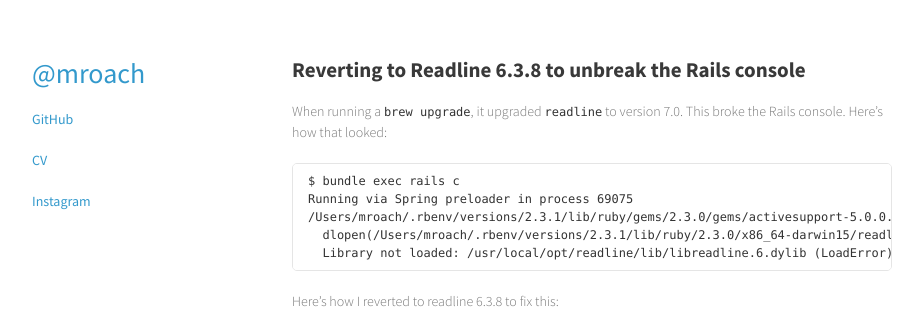
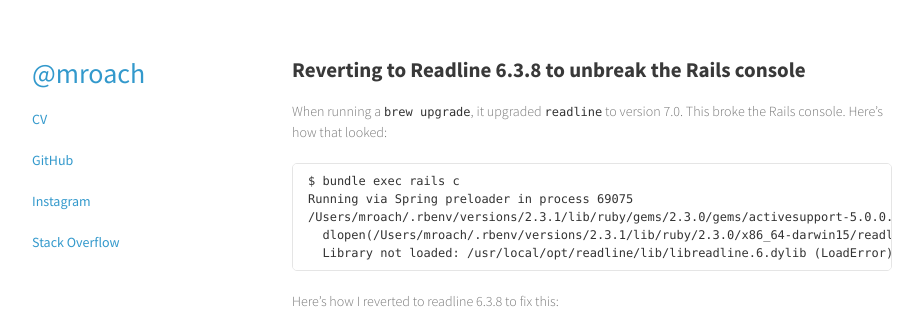
Before and after one commit to mroach/mroach.github.io, a Jekyll site: the page built from index.html, in a window 1280 px wide. Shown: the top 330 px of the page, without its empty margins (178-1101 px from the left). Built offline with Jekyll 4.4.1, drawn with Linux system fonts in a browser that asks for light colours; nearby versions of some CDN libraries.

Commit message:
add stack overflow link

```diff
--- a/_layouts/default.html
+++ b/_layouts/default.html
@@ -18,9 +18,10 @@
       <header>
         <h1><a href="/">@mroach</a></h1>
         <p></p>
+        <p class="view"><a href="cv.html">CV</a>
         <p class="view"><a href="https://github.com/mroach">GitHub</a></p>
-        <p class="view"><a href="cv.html">CV</a>
         <p class="view"><a href="https://instagram.com/mroach_">Instagram</a></p>
+        <p class="view"><a href="http://stackoverflow.com/users/642978/mroach">Stack Overflow</a></p>
       </header>
       <section>
         {{ content }}
```
